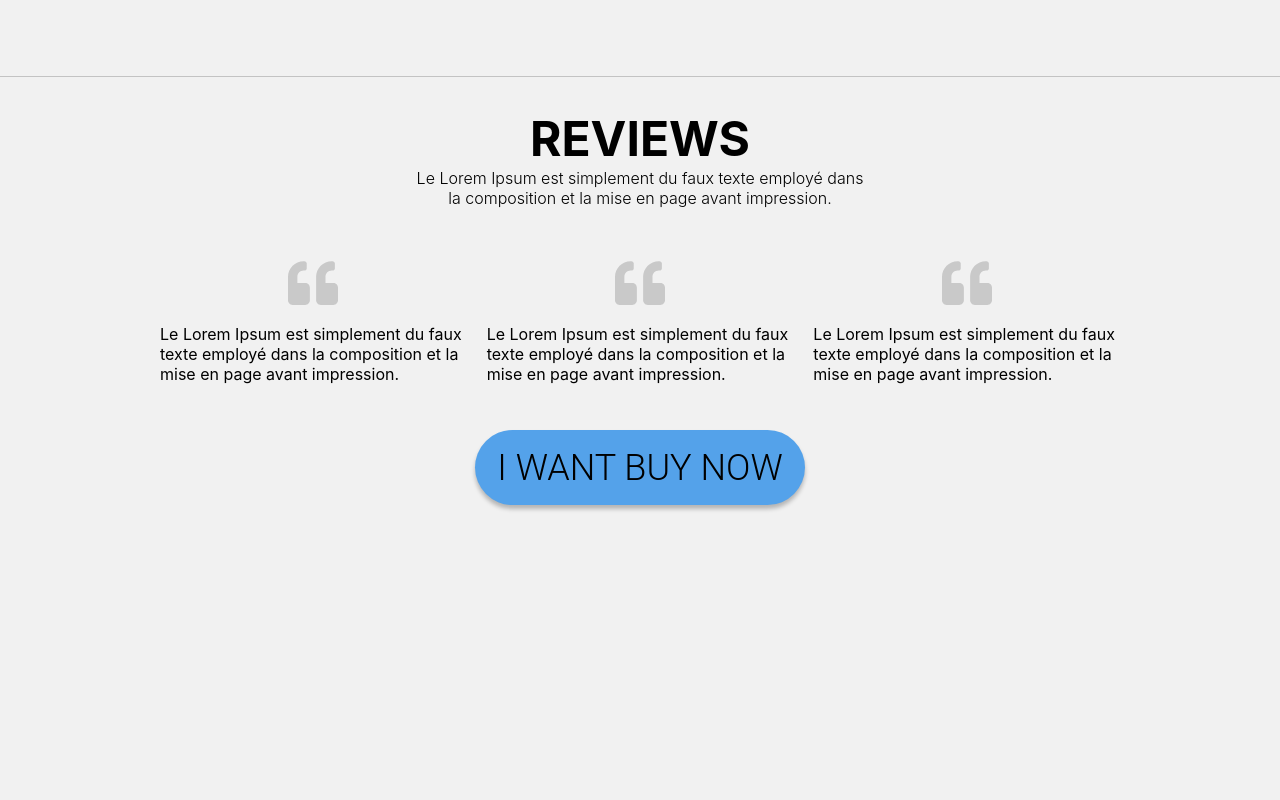
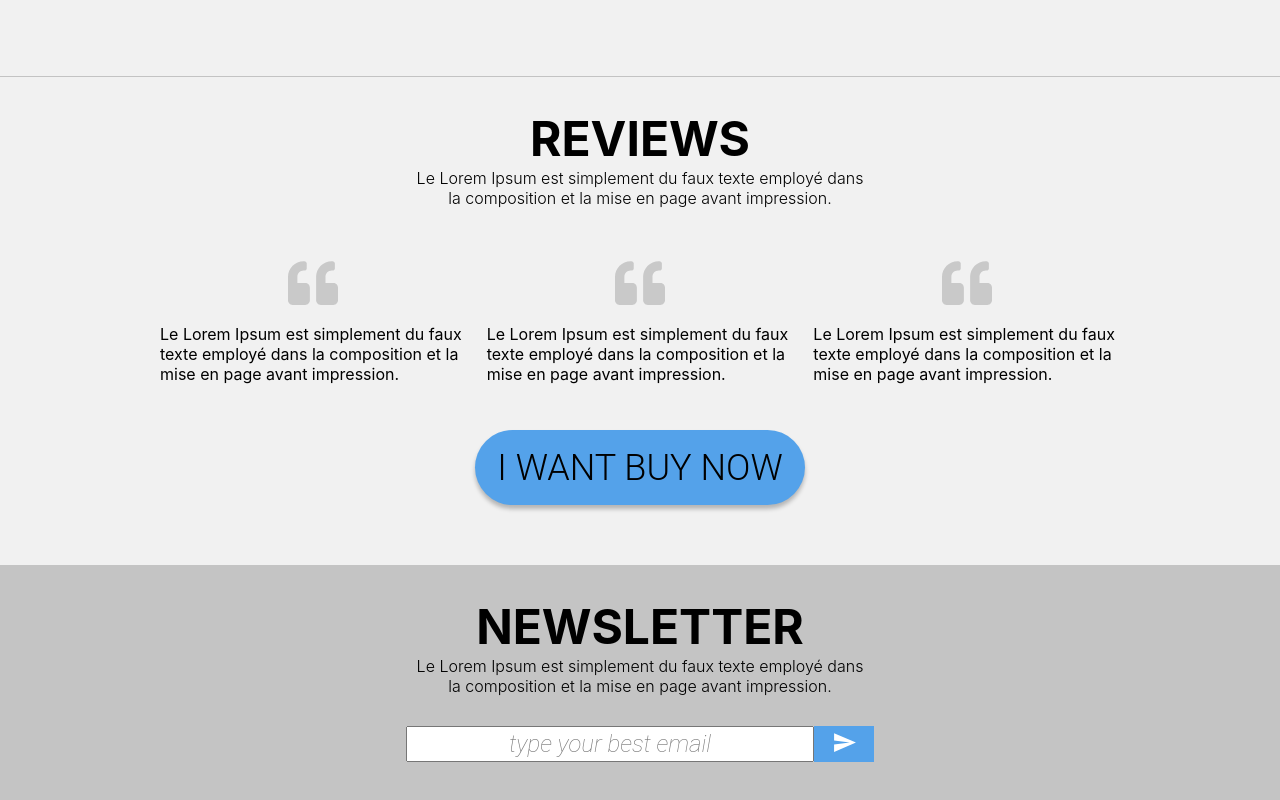
Before and after one commit to Andre17Nas/LandingPageBasic, a React (Create React App) app in the folder project/: page / in a window 1280 px wide. Shown: the part 1324-2124 px from the top of the page. Before the commit the page ends 1849 px from the top, so only its background shows below. Built offline with nearby package versions, Linux system fonts and the light colour scheme.

Commit message:
add component newsletter com smooth scroll no menu

```diff
--- a/project/package.json
+++ b/project/package.json
@@ -10,8 +10,8 @@
     "react-dom": "^17.0.1",
     "react-icons": "^4.2.0",
     "react-router-dom": "^5.2.0",
-    "react-router-hash-link": "^2.4.0",
     "react-scripts": "4.0.3",
+    "react-scroll": "^1.8.1",
     "styled-components": "^5.2.1",
     "web-vitals": "^1.0.1"
   },
--- a/project/src/App.js
+++ b/project/src/App.js
@@ -5,6 +5,7 @@ import Menu from './components/menu'
 import Product from './components/product'
 import Features from './components/features'
 import Reviewss from './components/reviewss'
+import Newsletter from './components/newsletter'
 
 function App() {
   return (
@@ -14,6 +15,7 @@ function App() {
       <Product/>
       <Features/>
       <Reviewss/>
+      <Newsletter/>
     </>
   );
 }
--- a/project/src/components/menu/index.js
+++ b/project/src/components/menu/index.js
@@ -1,25 +1,23 @@
 import React from 'react'
 import "./menu.css"
-import { HashLink } from 'react-router-hash-link'
-import { BrowserRouter } from 'react-router-dom';
+import { Link } from 'react-scroll'
 
 
 export default function Menu(){
+
     return(
-        <BrowserRouter>
-            <div className="container-menu">
+        <div className="container-menu">
             <nav>
                 <div>
                     <span></span>
                     <ul>
-                            <li><HashLink smooth to="#section-product" className="a">PRODUCT</HashLink></li>
-                            <li><HashLink smooth to="#section-feature" className="a">FEATURES</HashLink></li>
-                            <li><HashLink smooth to="#section-reviews" className="a">REVIEWS</HashLink></li>
-                            <li><HashLink smooth to="#section-contact" className="a">CONTACT</HashLink></li>
+                            <li><Link smooth={true} to="section-product" className="a">PRODUCT</Link></li>
+                            <li><Link smooth={true} to="section-feature" className="a">FEATURES</Link></li>
+                            <li><Link smooth={true} to="section-reviews" className="a">REVIEWS</Link></li>
+                            <li><Link smooth={true} to="section-contact" className="a">CONTACT</Link></li>
                     </ul>
                 </div>
             </nav>
         </div>
-        </BrowserRouter>
     );
 }
--- a/project/src/components/menu/menu.css
+++ b/project/src/components/menu/menu.css
@@ -4,6 +4,8 @@
     display: flex;
     flex-direction: row;
     background-color: #C4C4C4;
+
+
 }
 
 nav{
@@ -11,6 +13,7 @@ nav{
     width: 100%;
     height: 40px;
     position: fixed;
+    z-index: 100;
     background-color: #C4C4C4;
 
 }
--- /dev/null
+++ b/project/src/components/newsletter/index.js
@@ -0,0 +1,20 @@
+import './newsletter.css'
+import {MdSend} from 'react-icons/md'
+
+export default function Newsletter(){
+    return(
+        <div className="container-newsletter" id="section-newsletter">
+            <div>
+                <h1>NEWSLETTER</h1>
+                <p>Le Lorem Ipsum est simplement du faux texte employé dans
+                la composition et la mise en page avant impression.</p>
+            </div>
+            <form>
+                <input type="email" placeholder="type your best email"/>
+                <button>
+                    <MdSend size={25}/>
+                </button>
+            </form>
+        </div>
+    );
+}
--- /dev/null
+++ b/project/src/components/newsletter/newsletter.css
@@ -0,0 +1,52 @@
+.container-newsletter{
+    margin-top: 40px;
+    display: flex;
+    height: 250px;
+    flex-direction: column;
+    background-color: #C4C4C4;
+}
+
+.container-newsletter div{
+    margin: 0 auto;
+    display: flex;
+    flex-direction: column;
+    align-items: center;
+}
+
+.container-newsletter div h1{
+    margin-bottom: 0;
+    font-size: 3rem;
+    font-weight: 700;
+    font-style: normal;
+}
+
+.container-newsletter div p{
+    margin: 0;
+    font-weight: 300;
+    width: 450px;
+    text-align: center;
+}
+
+.container-newsletter form {
+    margin: 0 auto;
+    margin-top: 30px;
+    display: flex;
+    flex-direction: row;
+}
+
+form input{
+    width: 400px;
+    height: 30px;
+    font-size: 1.5rem;
+    font-family: Roboto Thin;
+    color: #ABABAB;
+    font-style: italic;
+    text-align: center;
+}
+
+form button{
+    background-color: #54A2EA;
+    color: #fff;
+    border: none;
+    width: 60px;
+}
```
Also changed, not shown: 1 other file (tests, documents, lock files or other folders).
